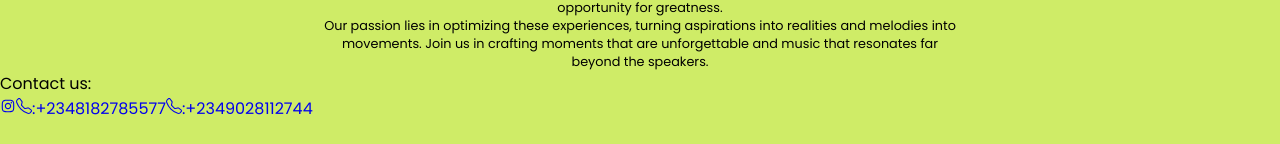
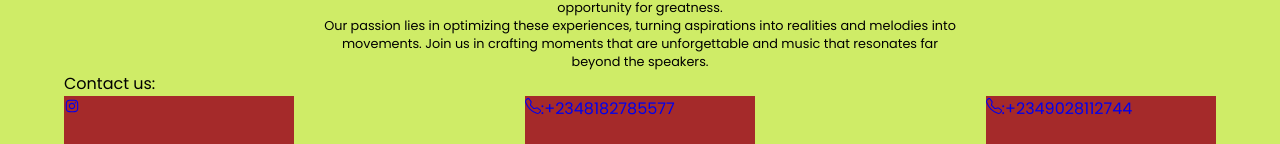
Before and after one commit to TheWiki2306/optimize-web, a React (Create React App) app: page / in a window 1280 px wide. Shown: the part 2149-2293 px from the top of the page. Before the commit the page ends 2270 px from the top, so only its background shows below. Built offline with nearby package versions, Linux system fonts and the light colour scheme.

Commit message:
On branch master

```diff
--- a/src/components/contact/Contact.jsx
+++ b/src/components/contact/Contact.jsx
@@ -6,12 +6,13 @@ import { FiPhoneOutgoing } from 'react-icons/bs';
 
 const Contact = () => {
   return (
-    <div>
+    <div className='container contactContainer' >
         <p>Contact us:</p>
-        <a href='https://instagram.com/optimize_entertainment?igshid=NTc4MTIwNjQ2YQ=='><AiOutlineInstagram/></a>
-        <a href="+2348182785577"><BsTelephone/>:+2348182785577</a>
-        <a href="+2349028112744"><BsTelephone/>:+2349028112744</a>
-
+        <div className='contactLinks'>
+            <a href='https://instagram.com/optimize_entertainment?igshid=NTc4MTIwNjQ2YQ=='><AiOutlineInstagram/></a>
+            <a href="+2348182785577"><BsTelephone/>:+2348182785577</a>
+            <a href="+2349028112744"><BsTelephone/>:+2349028112744</a>
+        </div>
     </div>
   )
 }
--- a/src/components/contact/contact.css
+++ b/src/components/contact/contact.css
@@ -0,0 +1,10 @@
+.contactLinks{
+    display: flex;
+    justify-content: space-between;
+}
+
+.contactLinks a{
+    background: brown;
+    width: 20%;
+    height: 3rem;
+}
```
